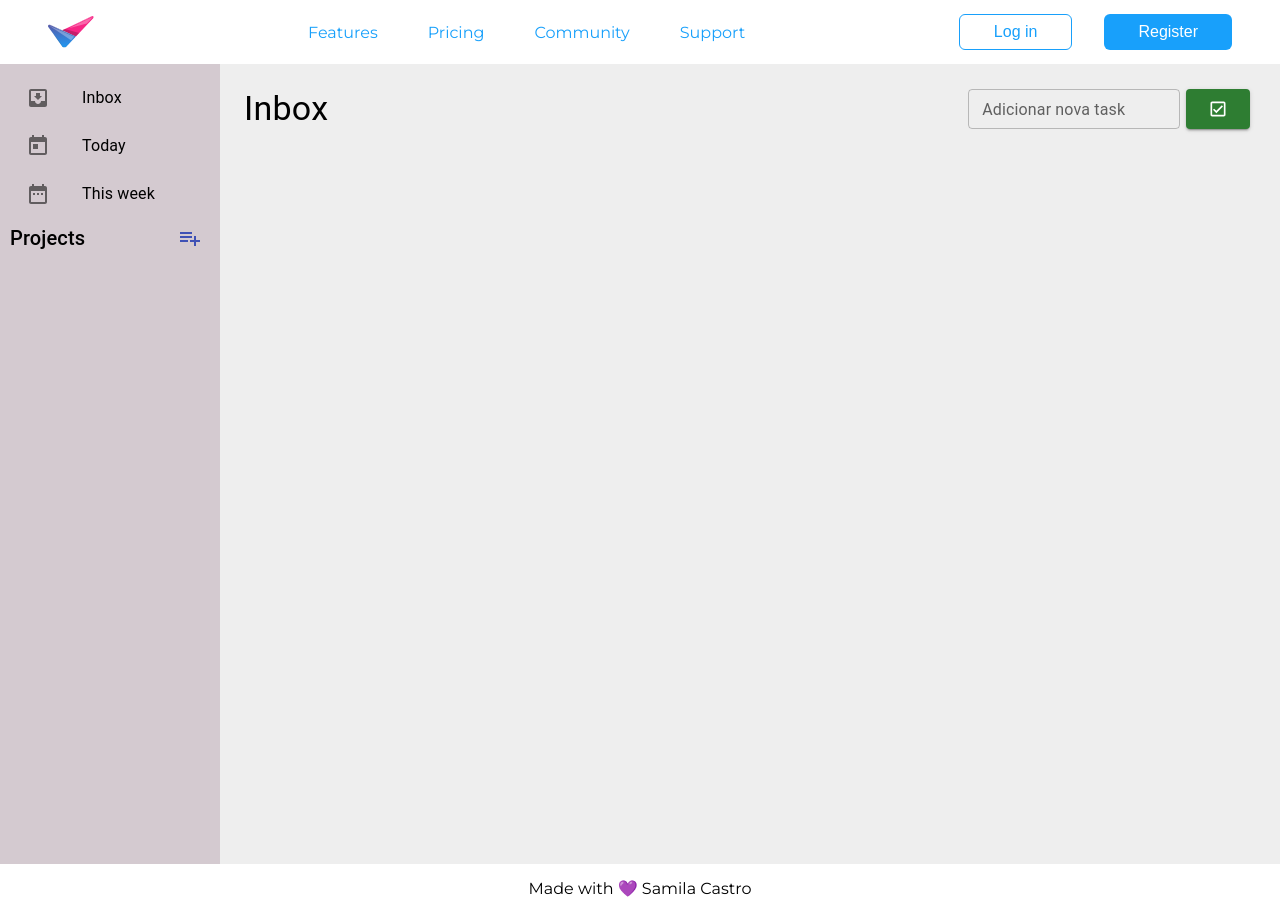
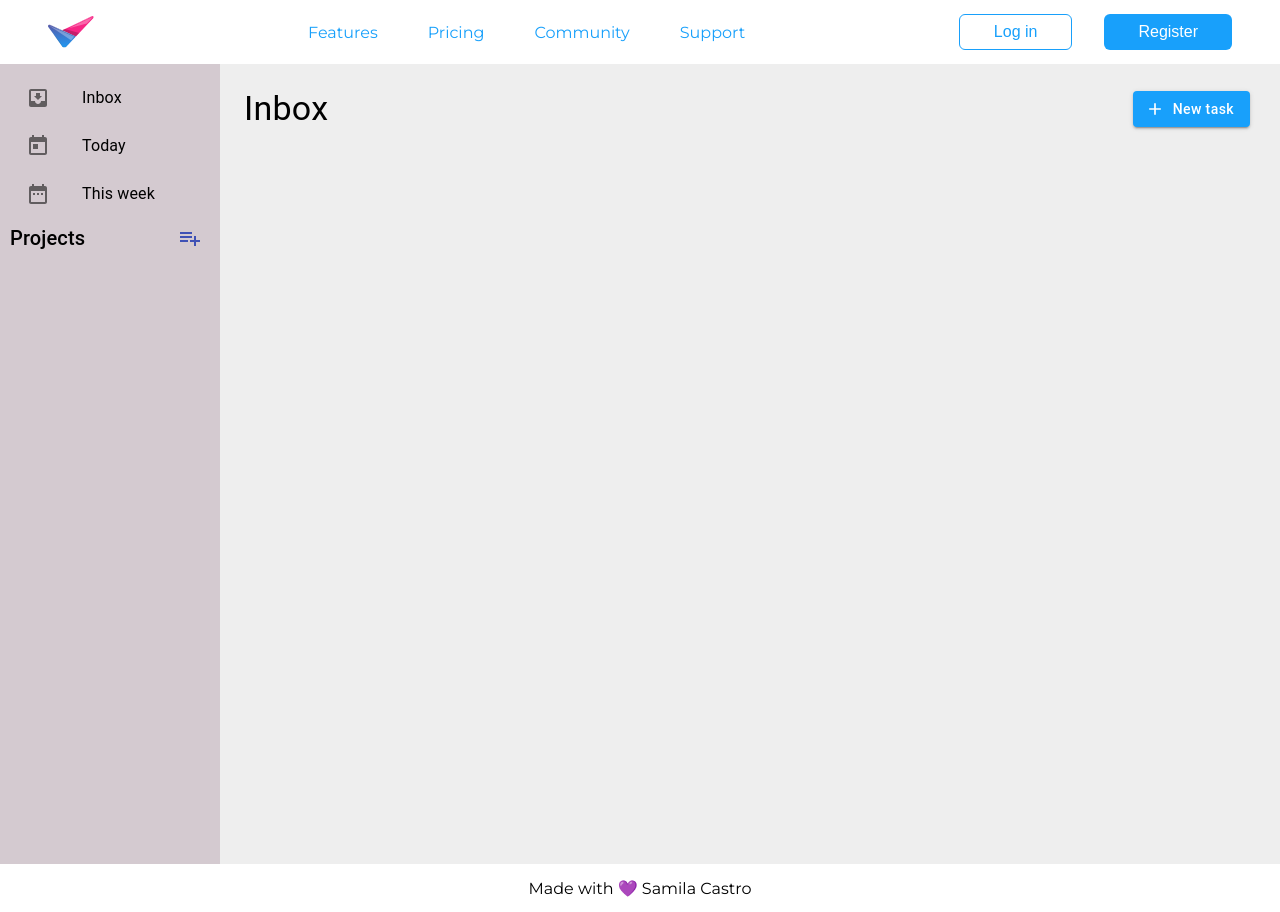
Before and after one commit to Samila-Castro/taskList, a React (Vite) app: page / in a window 1280 px wide. Built offline with nearby package versions, Linux system fonts and the light colour scheme.

Commit message:
criando método local para chamada do editProject

```diff
--- a/src/App.tsx
+++ b/src/App.tsx
@@ -18,7 +18,8 @@ import PlaylistAddIcon from "@material-ui/icons/PlaylistAdd";
 import CloseIcon from "@material-ui/icons/Close";
 import AddIcon from "@material-ui/icons/Add";
 import ListIcon from "@material-ui/icons/List";
-import CheckBoxOutlinedIcon from "@material-ui/icons/CheckBoxOutlined";
+import DeleteIcon from "@material-ui/icons/Delete";
+import EditIcon from "@material-ui/icons/Edit";
 import { Button, IconButton, TextField } from "@mui/material";
 import { useSelector } from "react-redux";
 import { useDispatch } from "react-redux";
@@ -34,10 +35,11 @@ import Form from "./components/Dialog/Dialog";
 import FormTeste from "./components/Dialog/Dialog";
 
 interface TaskProps {
+  id: string;
   title: string;
-  //description?: string;
+  description?: string;
   //completed?: boolean;
-  //startDate?: Date;
+  startDate?: Date;
   //dueDate?: Date;
   priority?: "Baixa" | "Normal" | "Alta";
   //state?: "Novo" | "Em Andamento" | "Pronto";
@@ -50,7 +52,7 @@ interface PropsProject {
 }
 
 function App() {
-  const startDate = new Date("2023-03-01").toDateString();
+  //const startDate = new Date("2023-03-01").toDateString();
   const projects = useSelector((state: RootState) => state.projects.projects);
   const selectedProjectId = useSelector(
     (state: RootState) => state.projects.selectedProjectId
@@ -58,17 +60,17 @@ function App() {
 
   const projectInboxId = projects[0].id;
   const [selectedProject, setSelectedProject] = React.useState<PropsProject>();
-  const [input, setInput] = React.useState("");
+  const [input, setInput] = React.useState({
+    id: "",
+    name: "",
+  });
   const [taskInput, setTaskInput] = React.useState("");
   const [requireNewProject, setRequireNewProject] = React.useState(false);
   const [clickedProject, setClickedProject] = React.useState(false);
   const [form, setForm] = React.useState(false);
+  const [editForm, setEditForm] = React.useState(false);
 
   const dispatch = useDispatch();
-
-  const handleInput = (event: React.ChangeEvent<HTMLInputElement>) => {
-    setInput(event.currentTarget.value);
-  };
 
   React.useEffect(() => {
     const project = projects.find(
@@ -89,12 +91,19 @@ function App() {
   };
 
   const handleCreateNewProject = () => {
-    dispatch({
-      type: "projects/createNewProject",
-      payload: input,
-    });
+    if (input.id) {
+      dispatch({
+        type: "projects/editProject",
+        payload: input,
+      });
+    } else {
+      dispatch({
+        type: "projects/createNewProject",
+        payload: input.name,
+      });
+    }
 
-    setInput("");
+    setInput({ id: "", name: "" });
     setRequireNewProject(false);
   };
 
@@ -109,6 +118,11 @@ function App() {
         id,
       },
     });
+  };
+
+  const handleEditProject = (projectId: string, projectName: string) => {
+    setInput({ id: projectId, name: projectName });
+    setRequireNewProject(true);
   };
 
   const handleInputTask = (event: React.ChangeEvent<HTMLInputElement>) => {
@@ -132,7 +146,6 @@ function App() {
   const handleOpenPopUp = () => {
     setForm(true);
   };
-
   const handleOnClosePopUp = () => {
     setForm(false);
   };
@@ -211,6 +224,22 @@ function App() {
                             <ListIcon color="action" fontSize="small" />
                           </ListItemIcon>
                           <ListItemText primary={project.name} />
+                          <IconButton
+                            aria-label="delete"
+                            size="small"
+                            onClick={() => handleDeleteProject(project.id)}
+                          >
+                            <DeleteIcon fontSize="small" />
+                          </IconButton>
+                          <IconButton
+                            aria-label="edit"
+                            size="small"
+                            onClick={() =>
+                              handleEditProject(project.id, project.name)
+                            }
+                          >
+                            <EditIcon fontSize="small" />
+                          </IconButton>
                         </ListItemButton>
                       </ListItem>
                     )
@@ -223,7 +252,7 @@ function App() {
                 <TextField
                   label="Project name"
                   id="fullWidth"
-                  value={input}
+                  value={input.name}
                   onChange={handleInput}
                   size="small"
                   required
@@ -268,23 +297,13 @@ function App() {
                 <Box className={styles.mainWrapper}>
                   <Typography variant="h4">{selectedProject.name}</Typography>
                   <Box sx={{ display: "flex", gap: "6px" }}>
-                    <TextField
-                      sx={{
-                        width: "20ch",
-                      }}
-                      label="Adicionar nova task"
-                      id="fullWidth"
-                      value={taskInput}
-                      onChange={handleInputTask}
-                      size="small"
-                    />
                     <Button
                       variant="contained"
-                      color="success"
-                      size="small"
+                      startIcon={<AddIcon />}
                       onClick={handleOpenPopUp}
+                      sx={{ background: "#18a0fb", textTransform: "none" }}
                     >
-                      <CheckBoxOutlinedIcon fontSize="small" />
+                      New task
                     </Button>
                     <FormTeste
                       openPop={form}
@@ -297,8 +316,9 @@ function App() {
                     return (
                       <Task
                         title={task.title}
+                        description={task.description}
                         priority={task.priority}
-                        startDate={startDate}
+                        id={task.id}
                       />
                     );
                   })}
```
Also changed, not shown: 1 other file (tests, documents, lock files or other folders).
